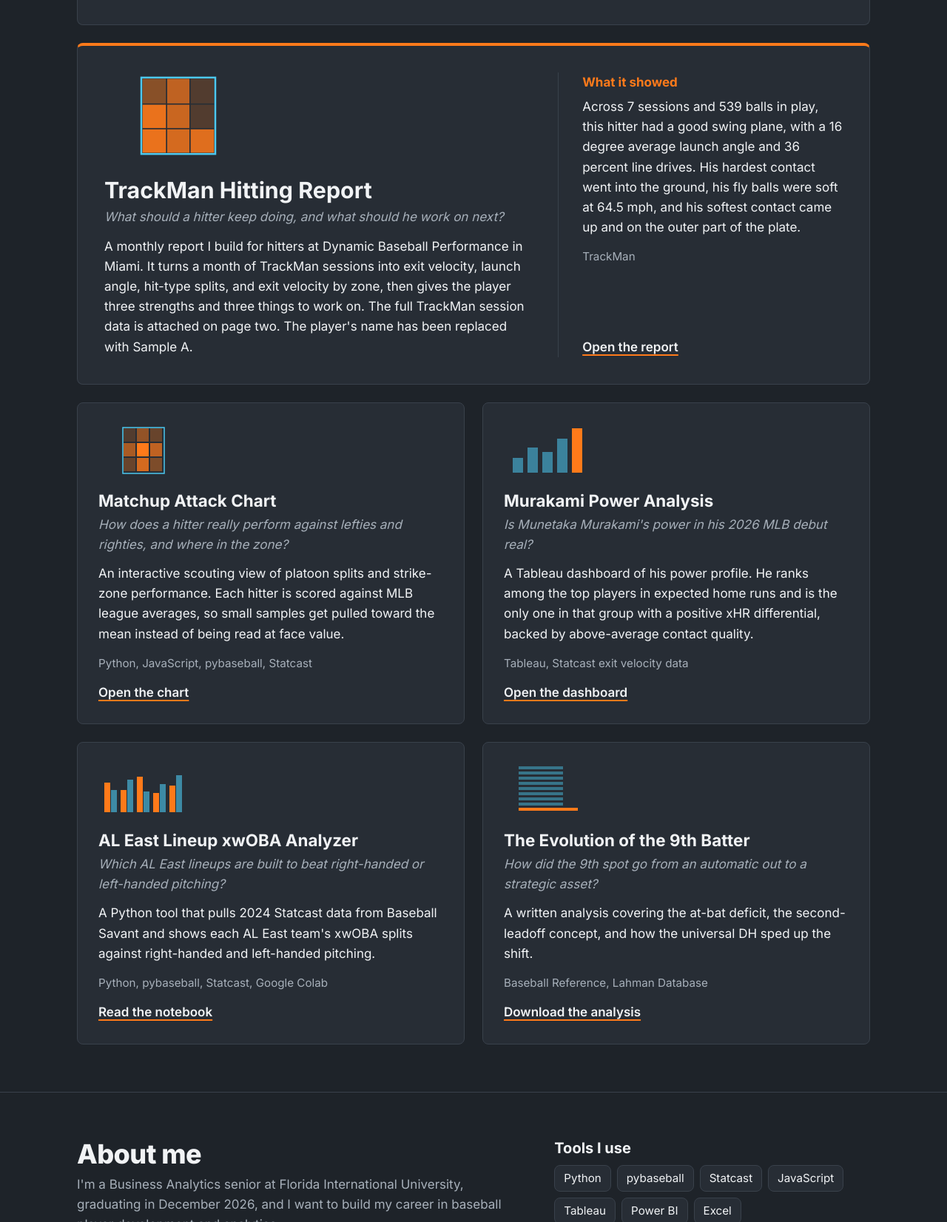
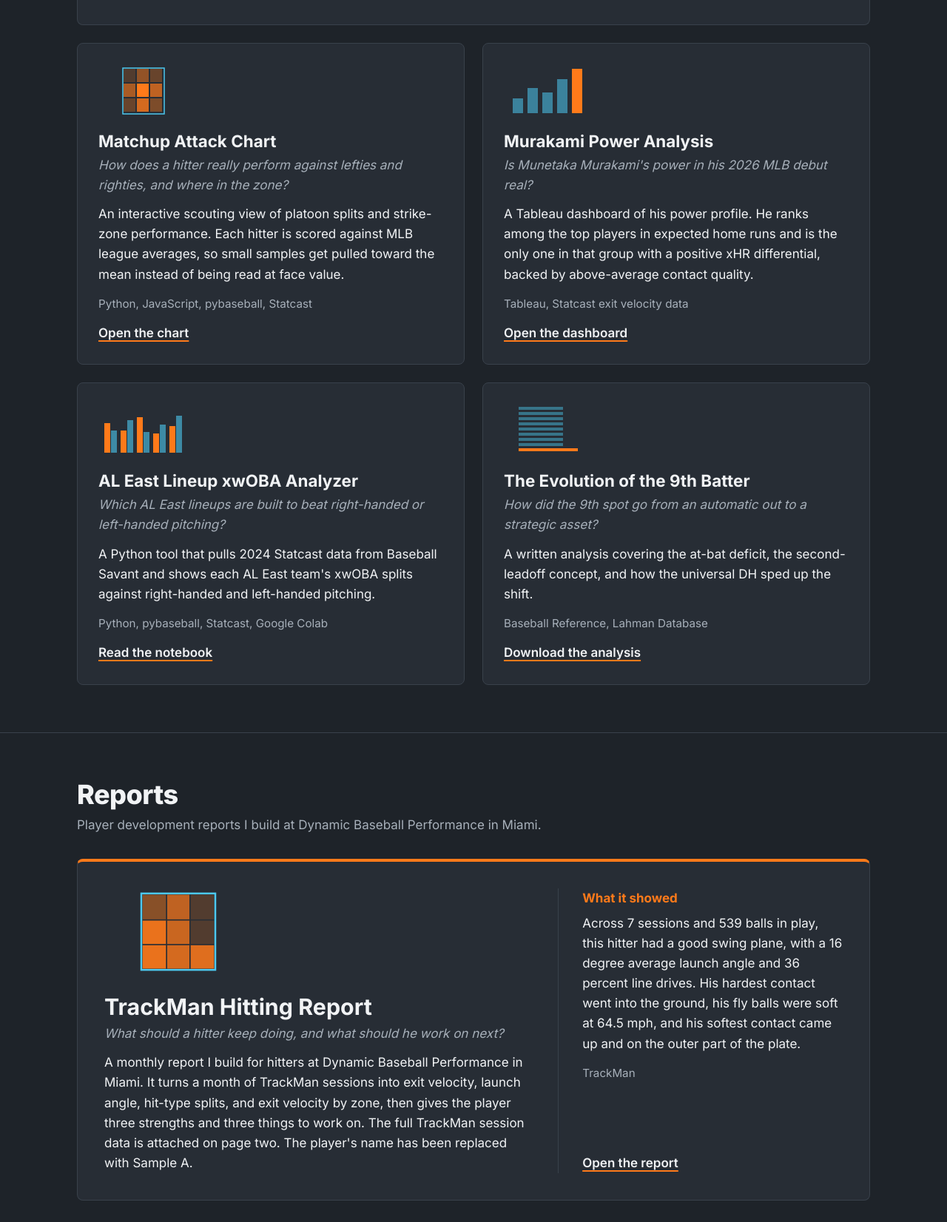
Before and after one commit to dijorgis11/Baseball-analytics-portfolio, a plain HTML site: page index.html in a window 1280 px wide. Shown: the part 1148-2800 px from the top of the page at 74% size. Drawn offline with Linux system fonts and the light colour scheme.

Commit message:
Add Reports section and reorder header buttons
Co-Authored-By: Claude Opus 5.5 <noreply@anthropic.com>
Claude-Session: https://claude.ai/code/session_01Qp8NzaK7KvJv2rpmqxkAre

```diff
--- a/index.html
+++ b/index.html
@@ -84,9 +84,10 @@
   <h1>Jorge Rodrigues</h1>
   <p class="lede">I currently operate Zebra Technologies’ real-time player tracking system at live NFL games. I built this portfolio to solve real problems and keep learning new ways to turn data into decisions.</p>
   <div class="actions">
-    <a class="btn primary" href="#projects">See projects</a>
+    <a class="btn primary" href="#projects">Projects</a>
+    <a class="btn" href="#reports">Reports</a>
+    <a class="btn" href="https://www.linkedin.com/in/jorge-rodrigues-893673305">LinkedIn</a>
     <a class="btn" href="mailto:dijorgis11@gmail.com">Email me</a>
-    <a class="btn" href="https://www.linkedin.com/in/jorge-rodrigues-893673305">LinkedIn</a>
   </div>
 </header>
 
@@ -108,21 +109,6 @@
           <p>Tested on Spencer Strider's 2024 UCL injury, both of his final starts crossed the threshold, driven by velocity and spin decline rather than release drift or workload. Several 2023 starts also crossed it with no injury attached, so with one case this is a proof of concept, not proof of prediction.</p>
           <p class="tools">Python, pybaseball, Statcast</p>
           <div class="links"><a href="https://nbviewer.org/github/dijorgis11/Baseball-analytics-portfolio/blob/main/pitcher_fatigue_risk_index_Spencer_Strider.ipynb">Read the notebook</a><a href="https://github.com/dijorgis11/Baseball-analytics-portfolio/blob/main/pitcher_fatigue_risk_index_Spencer_Strider.ipynb">View code on GitHub</a></div>
-        </div>
-      </article>
-
-      <article class="card feature">
-        <div>
-          <div class="ic" aria-hidden="true"><svg viewBox="0 0 120 70" width="120" height="70"><rect x="30" y="4" width="60" height="62" fill="none" stroke="#4CC9F0" stroke-width="1.5"/><rect x="31" y="5" width="19" height="20" fill="#FF7A1A" opacity="0.45"/><rect x="51" y="5" width="18" height="20" fill="#FF7A1A" opacity="0.7"/><rect x="70" y="5" width="19" height="20" fill="#FF7A1A" opacity="0.2"/><rect x="31" y="26" width="19" height="19" fill="#FF7A1A" opacity="0.9"/><rect x="51" y="26" width="18" height="19" fill="#FF7A1A" opacity="0.75"/><rect x="70" y="26" width="19" height="19" fill="#FF7A1A" opacity="0.2"/><rect x="31" y="46" width="19" height="19" fill="#FF7A1A" opacity="0.9"/><rect x="51" y="46" width="18" height="19" fill="#FF7A1A" opacity="0.8"/><rect x="70" y="46" width="19" height="19" fill="#FF7A1A" opacity="0.85"/></svg></div>
-          <h3>TrackMan Hitting Report</h3>
-          <p class="q">What should a hitter keep doing, and what should he work on next?</p>
-          <p>A monthly report I build for hitters at Dynamic Baseball Performance in Miami. It turns a month of TrackMan sessions into exit velocity, launch angle, hit-type splits, and exit velocity by zone, then gives the player three strengths and three things to work on. The full TrackMan session data is attached on page two. The player's name has been replaced with Sample A.</p>
-        </div>
-        <div class="side">
-          <p class="finding-label">What it showed</p>
-          <p>Across 7 sessions and 539 balls in play, this hitter had a good swing plane, with a 16 degree average launch angle and 36 percent line drives. His hardest contact went into the ground, his fly balls were soft at 64.5 mph, and his softest contact came up and on the outer part of the plate.</p>
-          <p class="tools">TrackMan</p>
-          <div class="links"><a href="Sample_A_Hitting_Report.pdf">Open the report</a></div>
         </div>
       </article>
 
@@ -163,6 +149,28 @@
     </div>
   </section>
 
+  <section id="reports">
+    <div class="wrap">
+      <h2>Reports</h2>
+      <p class="intro">Player development reports I build at Dynamic Baseball Performance in Miami.</p>
+
+      <article class="card feature">
+        <div>
+          <div class="ic" aria-hidden="true"><svg viewBox="0 0 120 70" width="120" height="70"><rect x="30" y="4" width="60" height="62" fill="none" stroke="#4CC9F0" stroke-width="1.5"/><rect x="31" y="5" width="19" height="20" fill="#FF7A1A" opacity="0.45"/><rect x="51" y="5" width="18" height="20" fill="#FF7A1A" opacity="0.7"/><rect x="70" y="5" width="19" height="20" fill="#FF7A1A" opacity="0.2"/><rect x="31" y="26" width="19" height="19" fill="#FF7A1A" opacity="0.9"/><rect x="51" y="26" width="18" height="19" fill="#FF7A1A" opacity="0.75"/><rect x="70" y="26" width="19" height="19" fill="#FF7A1A" opacity="0.2"/><rect x="31" y="46" width="19" height="19" fill="#FF7A1A" opacity="0.9"/><rect x="51" y="46" width="18" height="19" fill="#FF7A1A" opacity="0.8"/><rect x="70" y="46" width="19" height="19" fill="#FF7A1A" opacity="0.85"/></svg></div>
+          <h3>TrackMan Hitting Report</h3>
+          <p class="q">What should a hitter keep doing, and what should he work on next?</p>
+          <p>A monthly report I build for hitters at Dynamic Baseball Performance in Miami. It turns a month of TrackMan sessions into exit velocity, launch angle, hit-type splits, and exit velocity by zone, then gives the player three strengths and three things to work on. The full TrackMan session data is attached on page two. The player's name has been replaced with Sample A.</p>
+        </div>
+        <div class="side">
+          <p class="finding-label">What it showed</p>
+          <p>Across 7 sessions and 539 balls in play, this hitter had a good swing plane, with a 16 degree average launch angle and 36 percent line drives. His hardest contact went into the ground, his fly balls were soft at 64.5 mph, and his softest contact came up and on the outer part of the plate.</p>
+          <p class="tools">TrackMan</p>
+          <div class="links"><a href="Sample_A_Hitting_Report.pdf">Open the report</a></div>
+        </div>
+      </article>
+    </div>
+  </section>
+
   <section id="about">
     <div class="wrap about">
       <div>
```
